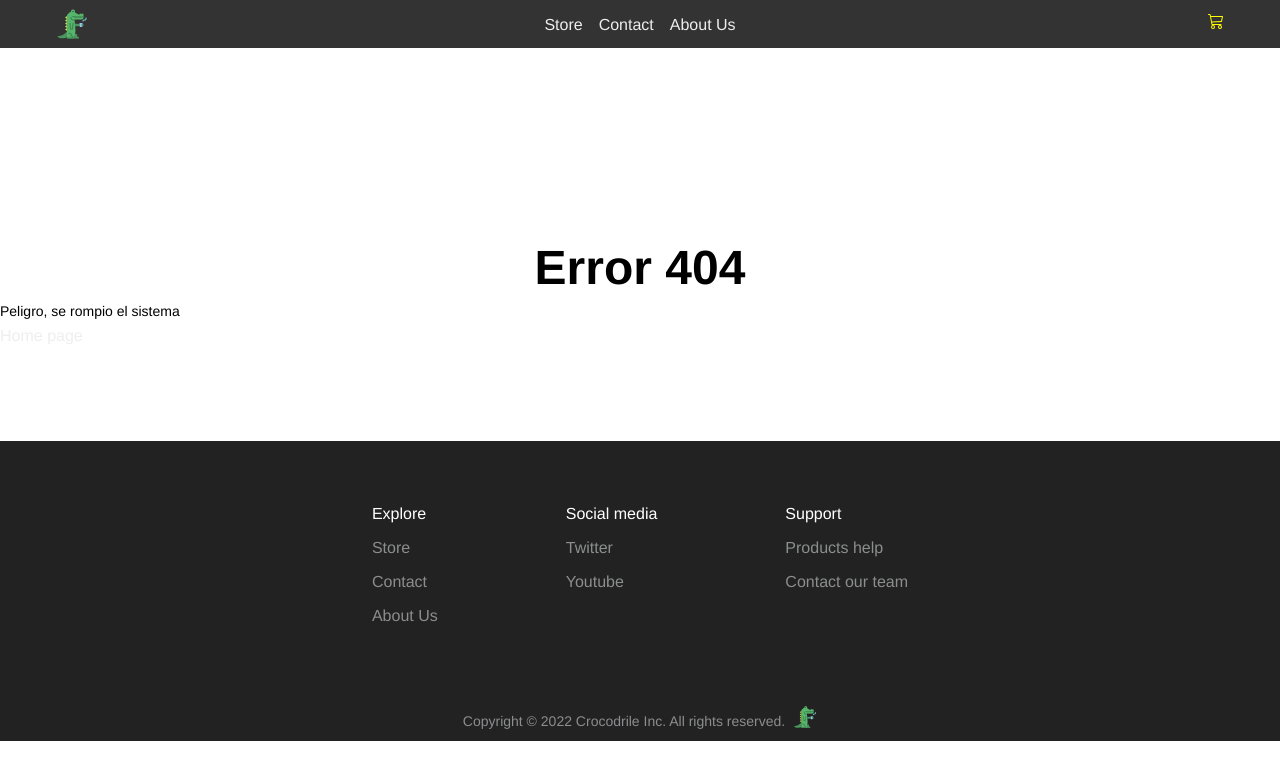
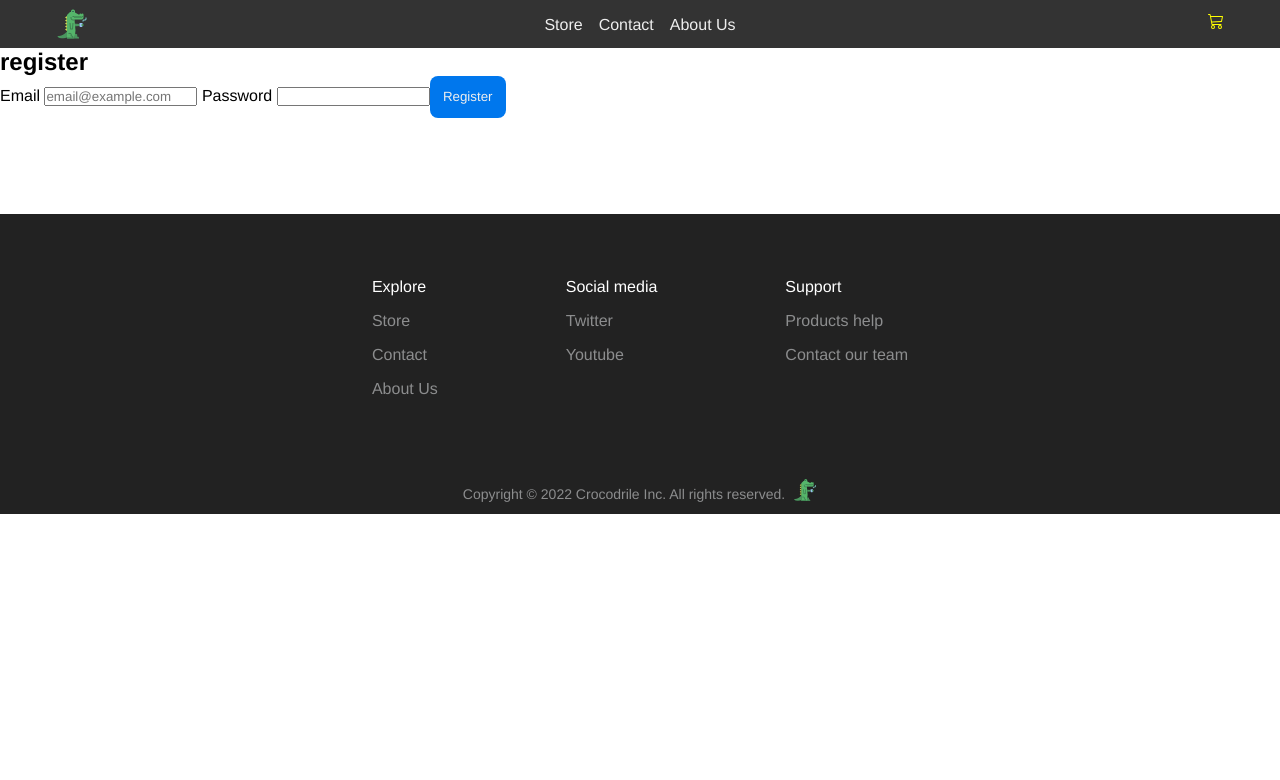
Before and after one commit to gonzaloramosf/react-project, a React (Create React App) app: page /register in a window 1280 px wide. Shown: the top 780 px of the page. Built offline with nearby package versions, Linux system fonts and the light colour scheme.

Commit message:
UserContext - Register option

```diff
--- a/src/App.js
+++ b/src/App.js
@@ -6,6 +6,7 @@ import NavBar from './components/NavBar/NavBar';
 import Footer from './components/Footer/Footer';
 import ItemDetailContainer from './components/ItemDetailContainer/ItemDetailContainer';
 import {CartProvider} from './Context/CartContext'
+import {UserProvider} from './Context/UserContext';
 // Pages
 import AboutUsPage from './Pages/AboutUsPage';
 import ProductsPage from './Pages/ProductsPage';
@@ -14,9 +15,12 @@ import NotFoundPage from './Pages/NotFoundPage';
 import CartPage from './Pages/CartPage';
 import CheckoutPage from './Pages/CheckoutPage';
 import PurchaseReceivedPage from './Pages/PurchaseReceivedPage';
+import LoginPage from './Pages/LoginPage';
+import RegisterPage from './Pages/RegisterPage';
 
 function App() {
   return (
+    <UserProvider>
       <CartProvider>
         <BrowserRouter>
           <NavBar/>
@@ -35,12 +39,15 @@ function App() {
               <Route path='/purchasereceived/:orderId' element={<PurchaseReceivedPage/>}/>
               <Route path='/contact' element={<ContactPage/>} />
               <Route path='/about' element={<AboutUsPage/>} />
+              <Route path='/login' element={<LoginPage/>} />
+              <Route path='/register' element={<RegisterPage/>} />
               <Route path='*' element={<NotFoundPage/>} />
             </Route>
           </Routes>
           <Footer/>
         </BrowserRouter>
       </CartProvider>
+    </UserProvider>
     // Falta el <Footer/>
   );
 }
--- /dev/null
+++ b/src/Context/UserContext.js
@@ -0,0 +1,20 @@
+import { createContext, useContext, useEffect, useState } from "react";
+import { getAuth } from "../firebase";
+export const UserContext = createContext([]);
+
+export const UserProvider = ({children}) => {
+    // const [user, setUser] = useState({
+    //     email: '',
+    //     password: ''
+    // })
+
+    const signUp = (email, password) => getAuth().createUserWithEmailAndPassword(email, password);
+
+
+    return (
+        <UserContext.Provider value={{signUp}}>
+            { children }
+        </UserContext.Provider>
+    )
+}
+export const useUser = () => useContext(UserContext);
--- /dev/null
+++ b/src/Pages/LoginPage.js
@@ -0,0 +1,7 @@
+import Login from '../components/Login/Login'
+
+const LoginPage = () => {
+    return <Login/>
+}
+
+export default LoginPage;
--- /dev/null
+++ b/src/Pages/RegisterPage.js
@@ -0,0 +1,7 @@
+import Register from "../components/Register/Register";
+
+const RegisterPage = () => {
+    return <Register/>
+}
+
+export default RegisterPage;
--- a/src/components/Item/Item.js
+++ b/src/components/Item/Item.js
@@ -11,7 +11,7 @@ const Item = ({item}) => {
             <p> {item.description} </p>
             {/* <p> Stock: <b>{item.stock}</b> </p> */}
             <p className='price'> <b>${item.price}</b> </p>
-            <button onClick={()=> navigate(`/products/${item.id}`)}> Ver detalles </button>
+            <button onClick={()=> navigate(`/products/${item.id}`)}> View details </button>
         </div>
     );
 }
--- /dev/null
+++ b/src/components/Login/Login.js
@@ -0,0 +1,18 @@
+import { useState } from "react";
+
+const Login = () => {
+
+
+
+    return (
+        <div>
+            <h2> login </h2>
+            <form>
+                <input type='email' name='email' id='email' />
+                <input type='password' name='password' id='password' />
+            </form>
+        </div>
+    )
+}
+
+export default Login;
--- /dev/null
+++ b/src/components/Register/Register.js
@@ -0,0 +1,46 @@
+import { useState } from "react";
+import { useNavigate } from "react-router-dom";
+import { useUser } from "../../Context/UserContext";
+
+const Register = () => {
+    const navigate = useNavigate();
+    const {signUp} = useUser();
+    const [error, setError] = useState();
+    const [user, setUser] = useState({
+        email: '',
+        password: ''
+    });
+
+    const handleChange = ({target: {name, value}}) => {
+        setUser({...user, [name]: value})
+    };
+
+    const handleSubmit = async (e) => {
+        e.preventDefault();
+        setError('');
+        try {
+            await signUp(user.email, user.password);
+            navigate('/');
+        } catch(error) {
+            setError(error.message);
+        }
+    };
+
+    return (
+        <div>
+            <h2> register </h2>
+            {error && <p>{error}</p>}
+            <form onSubmit={handleSubmit}>
+                <label htmlFor='email'> Email </label>
+                <input type='email' name='email' placeholder="email@example.com" onChange={handleChange} />
+
+                <label htmlFor='password'> Password </label>
+                <input type='password' name='password' id="password" onChange={handleChange} />
+
+                <button> Register </button>
+            </form>
+        </div>
+    )
+}
+
+export default Register;
--- a/src/firebase/index.js
+++ b/src/firebase/index.js
@@ -1,5 +1,6 @@
 import firebase from 'firebase/app';
 import 'firebase/firestore';
+import 'firebase/auth';
 
 // Your web app's Firebase configuration
 // const firebaseConfig = {
@@ -22,4 +23,7 @@ const firebaseConfig = {
 const app = firebase.initializeApp(firebaseConfig);
 
 export const getFirebase = () => app;
+// CartContext
 export const getFirestore = () => firebase.firestore(app);
+// UserContext
+export const getAuth = () => firebase.auth(app);
```
Lines whose indentation alone changed are shown as unchanged.
